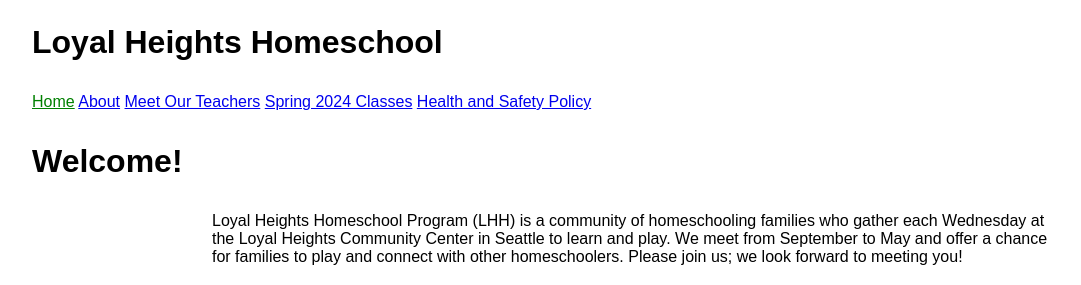
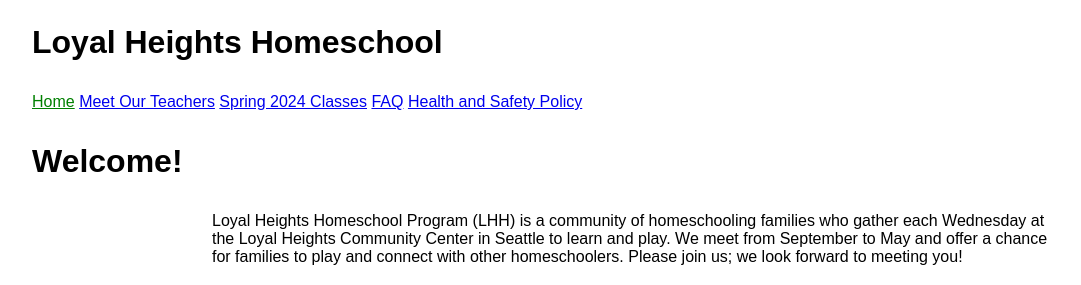
Before and after one commit to loyalheightshomeschool/loyalheightshomeschool.github.io, a Jekyll site: the page built from index.md, in a window 1280 px wide. Shown: the top 285 px of the page, without its empty margins (8-1089 px from the left). Built offline with Jekyll 4.4.1, drawn with Linux system fonts in a browser that asks for light colours.

Commit message:
Update navigation.yml

```diff
--- a/_data/navigation.yml
+++ b/_data/navigation.yml
@@ -1,10 +1,10 @@
 - name: Home
   link: /
-- name: About
-  link: /about.html
 - name: Meet Our Teachers
   link: /meet-our-teachers.html
 - name: Spring 2024 Classes
   link: /quarters/spring-2024-classes.html
+- name: FAQ
+  link: /FAQ.html
 - name: Health and Safety Policy
   link: /health-and-safety-policy.html
```
